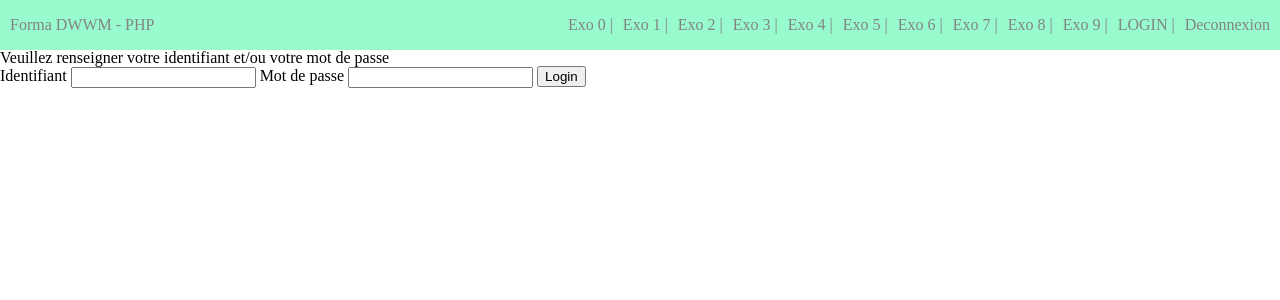
After one commit to Fanou59/DWWM_PHP, a PHP site: page /connexion.php in a window 1280 px wide. The commit adds this page. Shown: the top 300 px of the page. Run offline with PHP 8.4, Linux system fonts and the light colour scheme.

Commit message:
Module de connexion

```diff
--- /dev/null
+++ b/connexion.php
@@ -0,0 +1,32 @@
+<!-- Page qui doit traiter le formulaire de la page login.php
+attention à bien gérer la faille XSS
+Cette page doit rediriger vers la page accueil.php -->
+
+
+<?php
+include 'header.php';
+include 'nav.php';
+
+//on démarre la session de connexion
+session_start();
+
+//on teste si les 2 champs du formulaires sont renseignés
+if (!empty($_POST['login']) && !empty($_POST['password'])) {
+    //protection contre l'injection XSS
+    $login = htmlspecialchars($_POST['login']);
+    $password = htmlspecialchars($_POST['password']);
+
+    //on set la session + écriture du cookie afin de récupérer le login de l'utilisateur sur la page d'accueil
+    $_SESSION['login'] = $login;
+    setcookie("login", $login);
+    //on redirige l'utilisateur sur la page d'accueil
+    header('Location: accueil.php');
+} else {
+    //si les champs ne sont pas ok alors on affiche un message d'alerte puis on réaffiche le formulaire
+    echo 'Veuillez renseigner votre identifiant et/ou votre mot de passe <br>';
+
+    include 'form_cnx.php';
+}
+
+include 'footer.php';
+?>
--- /dev/null
+++ b/form_cnx.php
@@ -0,0 +1,8 @@
+<form action="connexion.php" method="post">
+    <label for="login">Identifiant</label>
+    <input type="text" name="login">
+    <label for="password">Mot de passe</label>
+    <input type="password" name="password">
+    <button type="submit">Login</button>
+
+</form>
--- a/nav.php
+++ b/nav.php
@@ -2,9 +2,6 @@
     <div class="container">
         <div class="navbrand">Forma DWWM - PHP</div>
         <ul>
-            <a href="/index.html">
-                <li>HOME |</li>
-            </a>
             <a href="Exo0.php">
                 <li>Exo 0 |</li>
             </a>
@@ -35,8 +32,11 @@
             <a href="Exo9.php">
                 <li>Exo 9 |</li>
             </a>
-            <a href="Exo10.php">
-                <li>Exo 10</li>
+            <a href="login.php">
+                <li>LOGIN |</li>
+            </a>
+            <a href="logout.php">
+                <li>Deconnexion</li>
             </a>
         </ul>
     </div>
--- a/style.css
+++ b/style.css
@@ -176,8 +176,8 @@ a {
     height: 50px;
     padding-left: 10px;
     padding-right: 10px;
-    background: #d1d1d1;
-    color: white;
+    background: #98fbcd;
+    color: rgb(131, 131, 131);
 }
 
 nav ul {
@@ -186,12 +186,21 @@ nav ul {
 
 ul li {
     margin-left: 10px;
+    color: rgb(131, 131, 131);
+
+}
+
+
+
+ul a:hover {
+    background-color: rgba(0, 0, 0, 0.424);
+
+}
+
+ul li:hover {
     color: white;
 }
 
-ul a:hover {
-    background-color: rgba(0, 0, 0, 0.424);
-}
 
 main {
     padding-left: 50px;
```
Also changed, not shown: Exo10.php (deleted, +0 -17 lines), accueil.php (added, +18 -0 lines), login.php (added, +19 -0 lines), logout.php (added, +13 -0 lines).
